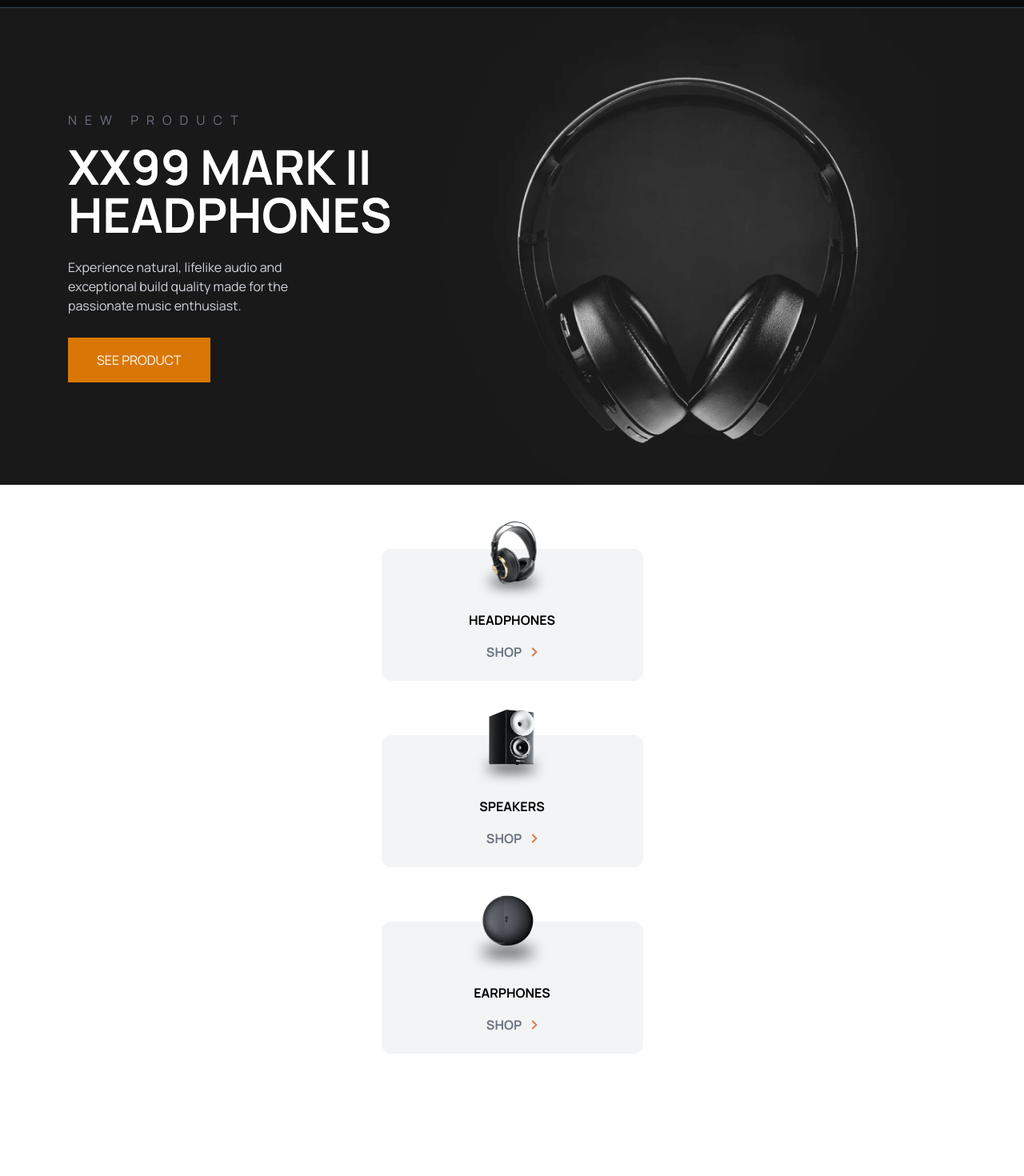
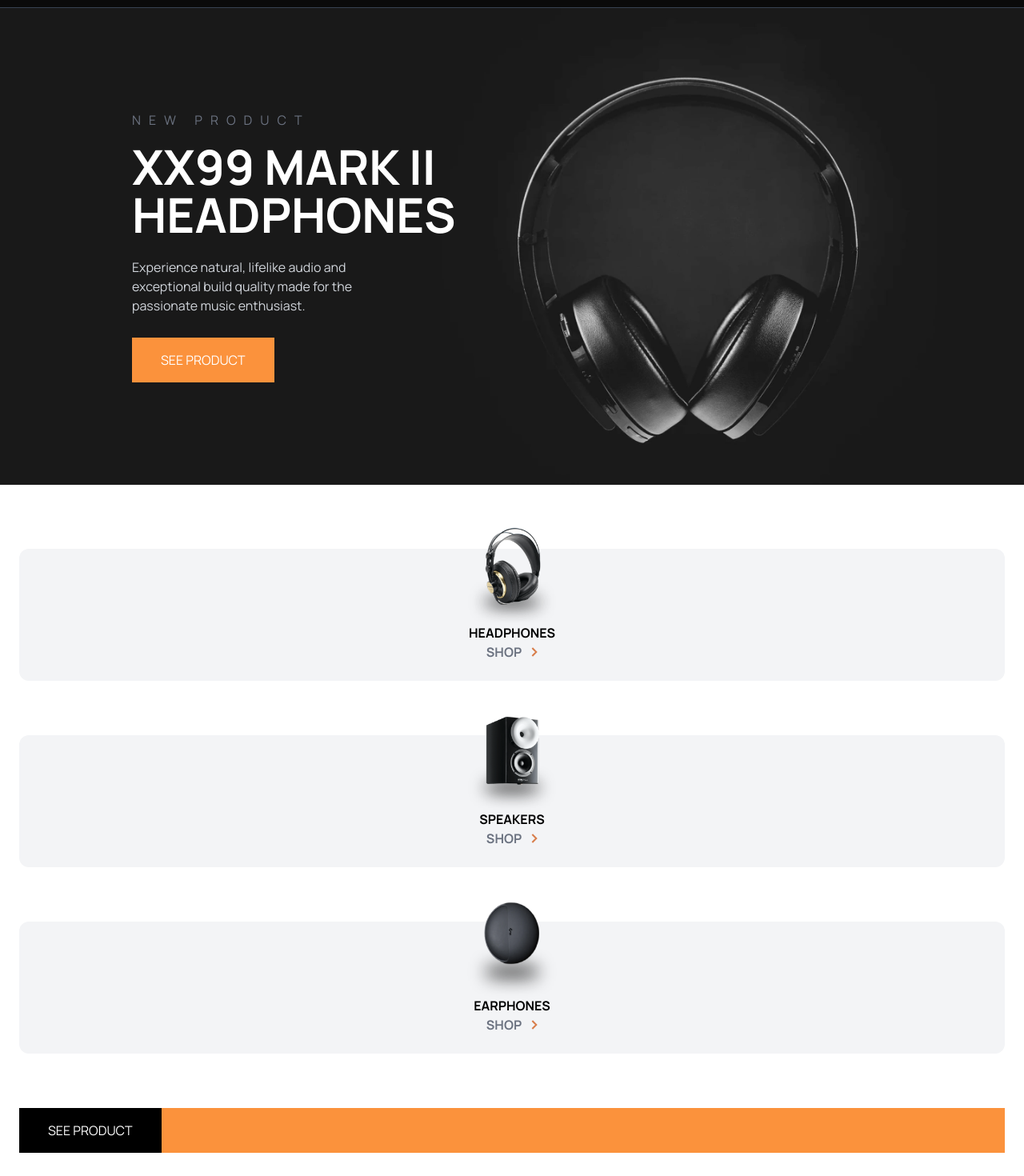
Before and after one commit to DJaye33/audiophile-ecommerce, a React (Vite) app: page / in a window 1280 px wide. Shown: the part 80-1550 px from the top of the page at 80% size. Built offline with nearby package versions, Linux system fonts and the light colour scheme.

Commit message:
fix site button

```diff
--- a/src/App.tsx
+++ b/src/App.tsx
@@ -7,7 +7,7 @@ function App() {
     <>
       <NavBar />
       <Hero />
-      <AppMain></AppMain>
+      <AppMain />
     </>
   );
 }
--- a/src/components/AppMain/AppMain.tsx
+++ b/src/components/AppMain/AppMain.tsx
@@ -1,9 +1,10 @@
 import ItemsContainer from "../ItemsContainer/ItemsContainer";
 import CategoriesItem from "../CategoriesItem/CategoriesItem";
+import SpeakerFeature1 from "../SpeakerFeature1/SpeakerFeature1";
 
 const AppMain = () => {
   return (
-    <main className="py-[80px] px-6 flex justify-center">
+    <main className="py-20 px-6">
       <ItemsContainer>
         <CategoriesItem
           imageUrl="/image-category-thumbnail-headphones.png"
@@ -18,6 +19,7 @@ const AppMain = () => {
           categoryType="earphones"
         />
       </ItemsContainer>
+      <SpeakerFeature1 />
     </main>
   );
 };
--- a/src/components/CategoriesItem/CategoriesItem.tsx
+++ b/src/components/CategoriesItem/CategoriesItem.tsx
@@ -7,14 +7,14 @@ type CategoriesItemProps = {
 
 const CategoriesItem = ({ imageUrl, categoryType }: CategoriesItemProps) => {
   return (
-    <div className="bg-gray-100 h-[165px] w-[327px] relative rounded-xl flex flex-col justify-end text-center py-6 mb-[68px]">
+    <div className="bg-gray-100 h-[165px] relative rounded-xl flex justify-center py-6 mb-[68px]">
       <img
-        className="absolute w-21 h-[104px] right-1/3 bottom-24"
+        className="absolute w-21 lg:w-[130px] h-[104px] lg:h-32 bottom-24 lg:bottom-16"
         src={imageUrl}
         alt={`category ${categoryType}`}
       />
-      <div>
-        <p className="font-bold mb-4">{categoryType.toUpperCase()}</p>
+      <div className="mt-auto text-center">
+        <p className="font-bold">{categoryType.toUpperCase()}</p>
         {/* TODO: Convert to react router link */}
         <a href="" className="text-gray-500 inline-flex items-center font-bold">
           SHOP<img className="ml-3" src={chevronIcon} alt=""></img>
--- a/src/components/Hero/Hero.tsx
+++ b/src/components/Hero/Hero.tsx
@@ -2,8 +2,12 @@ import ProductInfoGroup from "../ProductInfoGroup/ProductInfoGroup";
 
 const Hero = () => {
   return (
-    <header className="bg-neutral-950 bg-[url('/image-header.jpg')] md:bg-[url('/image-header-tab.jpg')] lg:bg-[url('/image-hero.jpg')] bg-cover bg-bottom py-28 md:py-32 px-6">
-      <ProductInfoGroup />
+    <header className="bg-neutral-950 bg-[url('/image-header.jpg')] md:bg-[url('/image-header-tab.jpg')] lg:bg-[url('/image-hero.jpg')] bg-cover bg-bottom py-28 md:py-32 px-6 lg:px-[165px]">
+      <ProductInfoGroup
+        isNewProduct
+        title="XX99 Mark II Headphones"
+        description="Experience natural, lifelike audio and exceptional build quality made for the passionate music enthusiast."
+      />
     </header>
   );
 };
--- a/src/components/ItemsContainer/ItemsContainer.tsx
+++ b/src/components/ItemsContainer/ItemsContainer.tsx
@@ -3,7 +3,7 @@ type ItemsContainerProps = {
 };
 
 const ItemsContainer = ({ children }: ItemsContainerProps) => {
-  return <div>{children}</div>;
+  return <div className="">{children}</div>;
 };
 
 export default ItemsContainer;
--- a/src/components/NavLinks/NavLinks.tsx
+++ b/src/components/NavLinks/NavLinks.tsx
@@ -5,7 +5,7 @@ const NavLinks = () => {
     <div className="hidden lg:flex justify-between w-[430px]">
       {/* TODO: Convert to react router Link */}
       {links.map((link) => (
-        <a href="#" className="text-white text-sm hover:text-amber-500">
+        <a href="#" className="text-white text-sm hover:text-orange-400">
           {link.toUpperCase()}
         </a>
       ))}
--- a/src/components/ProductInfoGroup/ProductInfoGroup.tsx
+++ b/src/components/ProductInfoGroup/ProductInfoGroup.tsx
@@ -1,18 +1,27 @@
 import SiteButton from "../SiteButton/SiteButton";
 
-const ProductInfoGroup = () => {
+type ProductInfoGroupProps = {
+  isNewProduct?: boolean;
+  title: string;
+  description: string;
+};
+
+const ProductInfoGroup = ({
+  isNewProduct,
+  title,
+  description,
+}: ProductInfoGroupProps) => {
   return (
     <div className="lg:max-w-[1110px] lg:mx-auto">
       <div className="text-center lg:text-left">
         <p className="text-gray-500 uppercase tracking-[10px] mb-4">
-          New Product
+          {isNewProduct && "New Product"}
         </p>
         <h2 className="text-white text-4xl font-bold uppercase md:text-6xl mb-6 md:mx-auto md:w-[396px] lg:mx-0">
-          XX99 MARK II Headphones
+          {title}
         </h2>
         <p className="text-gray-300 mb-7 md:mx-auto md:w-[349px] lg:mx-0">
-          Experience natural, lifelike audio and exceptional build quality made
-          for the passionate music enthusiast.
+          {description}
         </p>
         <SiteButton text="see product" />
       </div>
--- a/src/components/SiteButton/SiteButton.tsx
+++ b/src/components/SiteButton/SiteButton.tsx
@@ -1,13 +1,16 @@
 type SiteButtonTextProps = {
   text: string;
+  isDark?: boolean;
 };
 
-const SiteButton = ({ text }: SiteButtonTextProps) => {
-  if (text === "see product") {
+const SiteButton = ({ text, isDark }: SiteButtonTextProps) => {
+  if (text.toLowerCase() === "see product") {
     return (
       <a
         onClick={() => console.log(text)}
-        className="bg-amber-600 text-white py-4 px-9 hover:bg-amber-500 inline-block cursor-pointer"
+        className={`${
+          isDark ? "bg-black" : "bg-orange-400"
+        } text-white py-4 px-9 hover:bg-orange-300 inline-block cursor-pointer`}
       >
         {text.toUpperCase()}
       </a>
@@ -16,7 +19,9 @@ const SiteButton = ({ text }: SiteButtonTextProps) => {
     return (
       <button
         onClick={() => console.log(text)}
-        className="bg-amber-600 text-white py-4 px-9 hover:bg-amber-500"
+        className={`${
+          isDark ? "bg-black" : "bg-orange-400"
+        } text-white py-4 px-9 hover:bg-orange-300 inline-block cursor-pointer`}
       >
         {text.toUpperCase()}
       </button>
--- /dev/null
+++ b/src/components/SpeakerFeature1/SpeakerFeature1.tsx
@@ -0,0 +1,11 @@
+import SiteButton from "../SiteButton/SiteButton";
+
+const SpeakerFeature1 = () => {
+  return (
+    <div className="bg-orange-400">
+      <SiteButton text="see product" isDark />
+    </div>
+  );
+};
+
+export default SpeakerFeature1;
```
